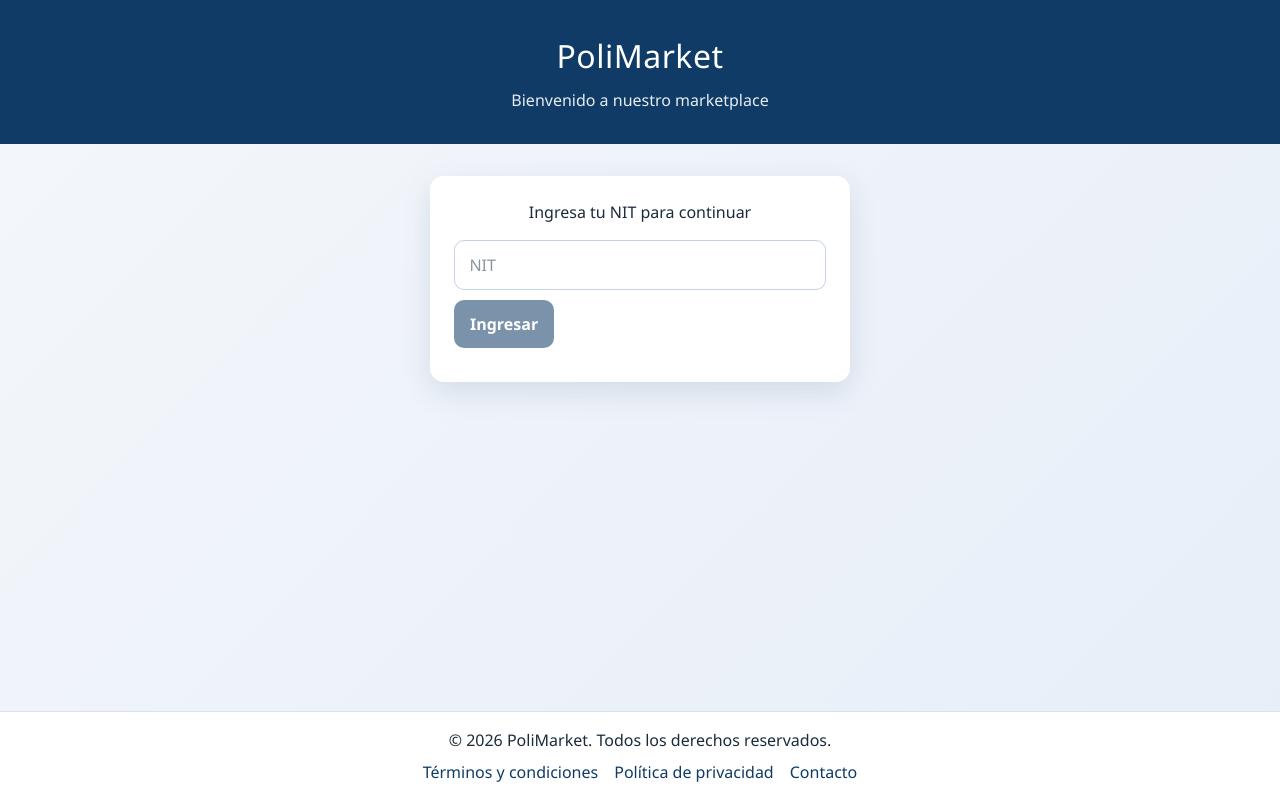
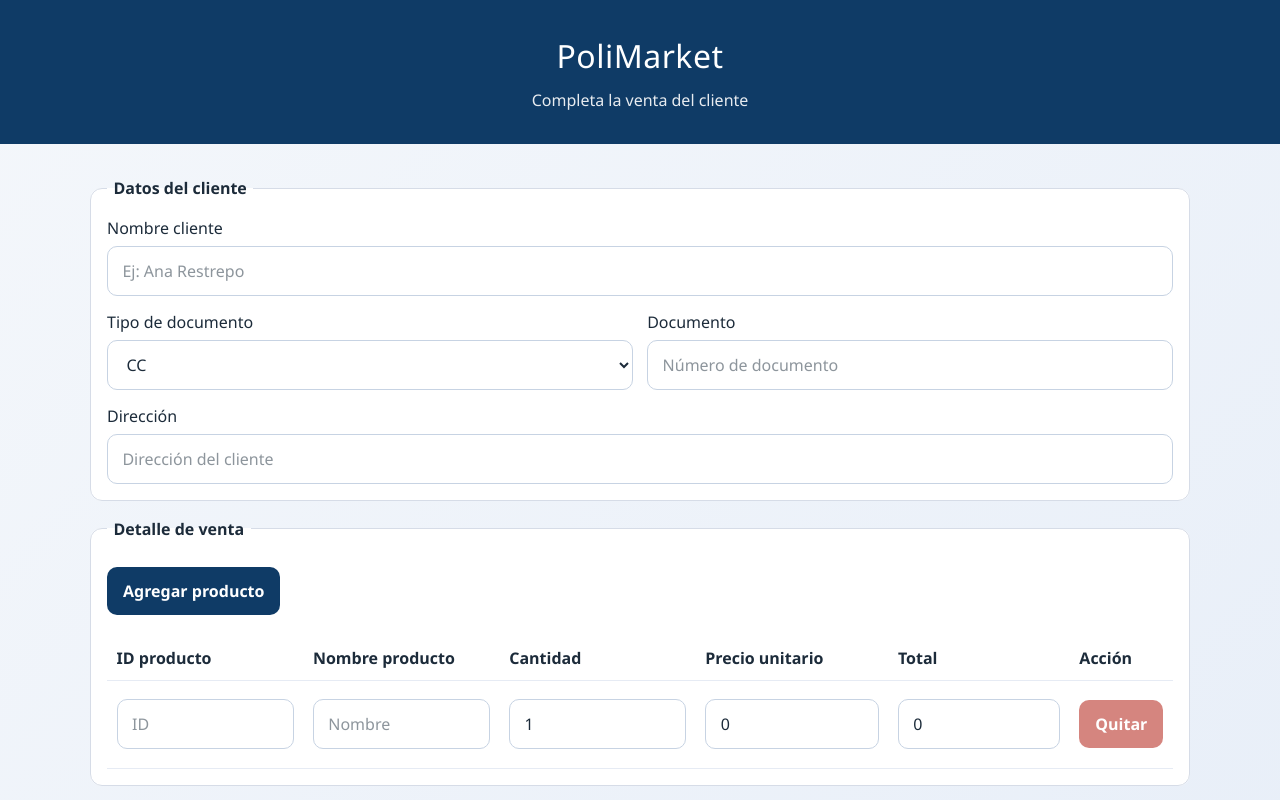
Before and after one commit to RyukGore/PoliMarket, an Angular app: page /sale in a window 1280 px wide. Before the commit this address led to /home. Shown: the top 800 px of the page. Built offline with nearby package versions, Linux system fonts and the light colour scheme.

Commit message:
add: sale page

```diff
--- a/src/app/app.routes.ts
+++ b/src/app/app.routes.ts
@@ -1,8 +1,10 @@
 import { Routes } from '@angular/router';
 import { Home } from './pages/home/home';
+import { Sale } from './pages/sales/sale/sale';
 
 export const routes: Routes = [
   { path: 'home', component: Home },
+  { path: 'sale', component: Sale },
   { path: '', redirectTo: '/home', pathMatch: 'full' }, // Redirige la raíz al home
-  { path: '**', redirectTo: '/home' } // Comodín por si escriben cualquier cosa mal
+  { path: '**', redirectTo: '/home' }, // Comodín por si escriben cualquier cosa mal
 ];
--- /dev/null
+++ b/src/app/pages/sales/sale/sale.css
@@ -0,0 +1,3 @@
+:host {
+	display: block;
+}
--- /dev/null
+++ b/src/app/pages/sales/sale/sale.html
@@ -0,0 +1,145 @@
+<div class="home-container" aria-labelledby="sale-title">
+  <header class="banner">
+    <h1 id="sale-title">PoliMarket</h1>
+    <p>Completa la venta del cliente</p>
+  </header>
+
+  <main class="content">
+    <section class="sale-section">
+      <form [formGroup]="saleForm" (ngSubmit)="saveSale()" class="sale-form">
+        <fieldset class="panel">
+          <legend>Datos del cliente</legend>
+
+          <div class="grid customer-grid">
+            <label class="full-width">
+              <span>Nombre cliente</span>
+              <input type="text" formControlName="customerName" placeholder="Ej: Ana Restrepo" />
+            </label>
+
+            <label>
+              <span>Tipo de documento</span>
+              <select formControlName="documentType">
+                @for (type of documentTypes; track type) {
+                  <option [value]="type">{{ type }}</option>
+                }
+              </select>
+            </label>
+
+            <label>
+              <span>Documento</span>
+              <input
+                type="text"
+                formControlName="documentNumber"
+                placeholder="Número de documento"
+              />
+            </label>
+
+            <label class="full-width">
+              <span>Dirección</span>
+              <input type="text" formControlName="address" placeholder="Dirección del cliente" />
+            </label>
+          </div>
+        </fieldset>
+
+        <fieldset class="panel" formArrayName="details">
+          <legend>Detalle de venta</legend>
+
+          <div class="detail-actions">
+            <button type="button" class="btn-secondary" (click)="addDetailLine()">
+              Agregar producto
+            </button>
+          </div>
+
+          <div class="table-wrapper">
+            <table>
+              <thead>
+                <tr>
+                  <th>ID producto</th>
+                  <th>Nombre producto</th>
+                  <th>Cantidad</th>
+                  <th>Precio unitario</th>
+                  <th>Total</th>
+                  <th>Acción</th>
+                </tr>
+              </thead>
+              <tbody>
+                @for (line of saleDetails.controls; track $index; let i = $index) {
+                  <tr [formGroupName]="i">
+                    <td>
+                      <input type="text" formControlName="productId" placeholder="ID" />
+                    </td>
+                    <td>
+                      <input type="text" formControlName="productName" placeholder="Nombre" />
+                    </td>
+                    <td>
+                      <input
+                        type="number"
+                        formControlName="quantity"
+                        min="1"
+                        (input)="updateLineTotal(i)"
+                      />
+                    </td>
+                    <td>
+                      <input
+                        type="number"
+                        formControlName="unitPrice"
+                        min="0"
+                        step="0.01"
+                        (input)="updateLineTotal(i)"
+                      />
+                    </td>
+                    <td>
+                      <input type="number" formControlName="total" readonly />
+                    </td>
+                    <td>
+                      <button
+                        type="button"
+                        class="btn-danger"
+                        (click)="removeDetailLine(i)"
+                        [disabled]="saleDetails.length === 1"
+                      >
+                        Quitar
+                      </button>
+                    </td>
+                  </tr>
+                }
+              </tbody>
+            </table>
+          </div>
+        </fieldset>
+
+        <section class="summary panel" aria-live="polite">
+          <p>Total general de la venta</p>
+          <strong>{{ grandTotal() | number: '1.2-2' }}</strong>
+        </section>
+
+        <div class="submit-row">
+          <button type="submit" [disabled]="!saleForm.valid">Guardar venta</button>
+        </div>
+
+        @if (savedSale(); as sale) {
+          <section class="panel confirmation" aria-live="polite">
+            <h2>Venta guardada</h2>
+            <p>
+              Cliente: <strong>{{ sale.customerName }}</strong> - Documento:
+              <strong>{{ sale.documentType }}</strong>
+              {{ sale.documentNumber }}
+            </p>
+            <p>
+              Total final: <strong>{{ sale.grandTotal | number: '1.2-2' }}</strong>
+            </p>
+          </section>
+        }
+      </form>
+    </section>
+  </main>
+
+  <footer class="footer">
+    <p>&copy; 2026 PoliMarket. Todos los derechos reservados.</p>
+    <nav aria-label="Enlaces del footer">
+      <a href="#">Términos y condiciones</a>
+      <a href="#">Política de privacidad</a>
+      <a href="#">Contacto</a>
+    </nav>
+  </footer>
+</div>
--- /dev/null
+++ b/src/app/pages/sales/sale/sale.ts
@@ -0,0 +1,159 @@
+import { ChangeDetectionStrategy, Component, computed, inject, signal } from '@angular/core';
+import { DecimalPipe } from '@angular/common';
+import { toSignal } from '@angular/core/rxjs-interop';
+import {
+  FormArray,
+  FormControl,
+  NonNullableFormBuilder,
+  ReactiveFormsModule,
+  Validators,
+} from '@angular/forms';
+import { startWith } from 'rxjs';
+
+type SaleDetailForm = {
+  productId: FormControl<string>;
+  productName: FormControl<string>;
+  quantity: FormControl<number>;
+  unitPrice: FormControl<number>;
+  total: FormControl<number>;
+};
+
+type SaleSummary = {
+  customerName: string;
+  documentType: string;
+  documentNumber: string;
+  address: string;
+  details: Array<{
+    productId: string;
+    productName: string;
+    quantity: number;
+    unitPrice: number;
+    total: number;
+  }>;
+  grandTotal: number;
+};
+
+@Component({
+  selector: 'app-sale',
+  imports: [ReactiveFormsModule, DecimalPipe],
+  templateUrl: './sale.html',
+  styleUrl: './sale.css',
+  changeDetection: ChangeDetectionStrategy.OnPush,
+})
+export class Sale {
+  private readonly fb = inject(NonNullableFormBuilder);
+
+  readonly documentTypes = ['CC', 'CE', 'NIT', 'PASAPORTE'];
+
+  readonly saleForm = this.fb.group({
+    customerName: this.fb.control('', [Validators.required, Validators.minLength(3)]),
+    documentType: this.fb.control('CC', [Validators.required]),
+    documentNumber: this.fb.control('', [Validators.required, Validators.minLength(5)]),
+    address: this.fb.control('', [Validators.required, Validators.minLength(5)]),
+    details: this.fb.array([this.createDetailLine()]),
+  });
+
+  readonly savedSale = signal<SaleSummary | null>(null);
+
+  readonly saleFormValue = toSignal(
+    this.saleForm.valueChanges.pipe(startWith(this.saleForm.getRawValue())),
+    { initialValue: this.saleForm.getRawValue() },
+  );
+
+  readonly grandTotal = computed(() => {
+    const details = this.saleFormValue().details ?? [];
+    return details.reduce((accumulator, line) => accumulator + (Number(line.total) || 0), 0);
+  });
+
+  /**
+   * Obtiene el FormArray de detalles de venta.
+   * @returns FormArray de detalles de venta
+   */
+  get saleDetails(): FormArray<ReturnType<Sale['createDetailLine']>> {
+    return this.saleForm.controls.details;
+  }
+
+  /**
+   * Agrega una nueva línea de detalle de venta.
+   */
+  addDetailLine(): void {
+    this.saleDetails.push(this.createDetailLine());
+  }
+
+  /**
+   * Elimina una línea de detalle de venta.
+   * @param index Índice de la línea a eliminar
+   */
+  removeDetailLine(index: number): void {
+    if (this.saleDetails.length === 1) {
+      return;
+    }
+
+    this.saleDetails.removeAt(index);
+  }
+
+  /**
+   * Actualiza el total de una línea de detalle de venta.
+   * @param index Índice de la línea a actualizar
+   */
+  updateLineTotal(index: number): void {
+    const line = this.saleDetails.at(index);
+    if (!line) {
+      return;
+    }
+
+    const quantity = Number(line.controls.quantity.value) || 0;
+    const unitPrice = Number(line.controls.unitPrice.value) || 0;
+    const total = this.roundCurrency(quantity * unitPrice);
+
+    line.controls.total.setValue(total);
+  }
+
+  /**
+   * Guarda la venta actual.
+   */
+  saveSale(): void {
+    if (this.saleForm.invalid) {
+      this.saleForm.markAllAsTouched();
+      return;
+    }
+
+    this.saleDetails.controls.forEach((_, index) => this.updateLineTotal(index));
+
+    const saleValue = this.saleForm.getRawValue();
+    this.savedSale.set({
+      customerName: saleValue.customerName,
+      documentType: saleValue.documentType,
+      documentNumber: saleValue.documentNumber,
+      address: saleValue.address,
+      details: saleValue.details,
+      grandTotal: this.grandTotal(),
+    });
+
+    console.log('Venta guardada:', this.savedSale());
+  }
+
+  /**
+   * Crea una nueva línea de detalle de venta.
+   * @returns FormGroup<SaleDetailForm>
+   */
+  private createDetailLine() {
+    return this.fb.group<SaleDetailForm>({
+      productId: this.fb.control('', [Validators.required]),
+      productName: this.fb.control('', [Validators.required]),
+      quantity: this.fb.control(1, [Validators.required, Validators.min(1)]),
+      unitPrice: this.fb.control(0, [Validators.required, Validators.min(0)]),
+      total: this.fb.control(0, [Validators.required, Validators.min(0)]),
+    });
+  }
+
+  /**
+   * Redondea un valor a dos decimales.
+   * @param value Valor a redondear
+   * @returns Valor redondeado
+   */
+
+  private roundCurrency(value: number): number {
+    return Math.round((value + Number.EPSILON) * 100) / 100;
+  }
+}
```
Also changed, not shown: src/app/services/sales.service.ts (added), 1 other file (tests, documents, lock files or other folders).
